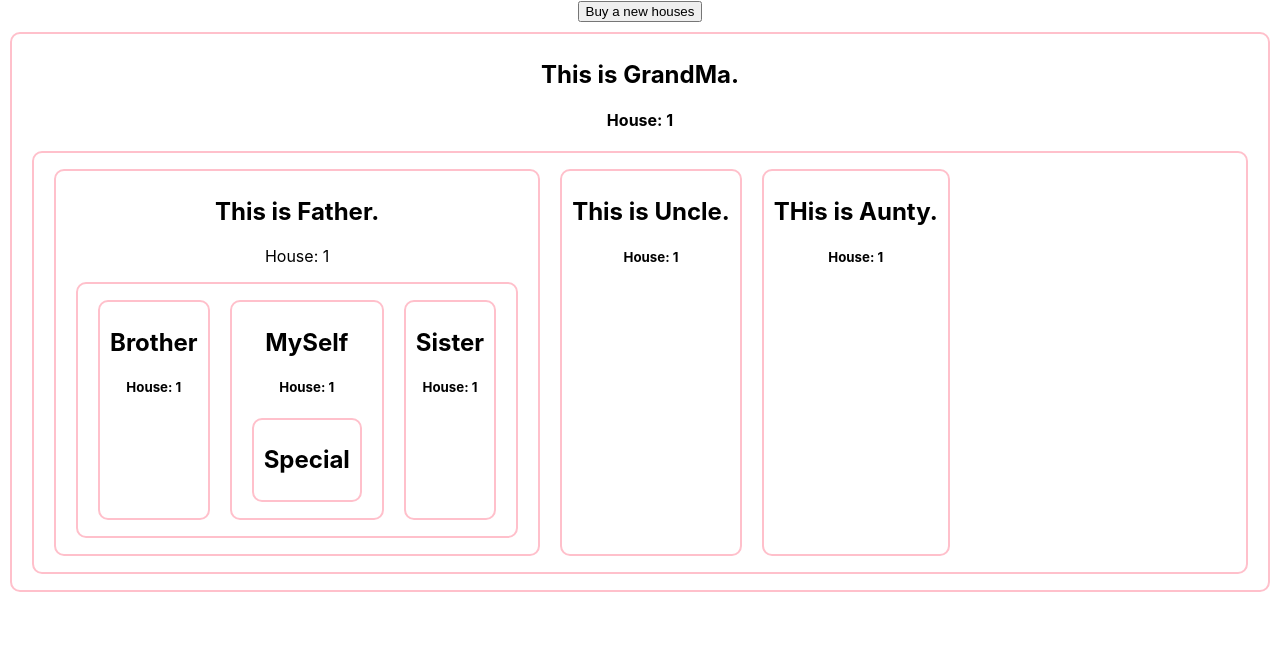
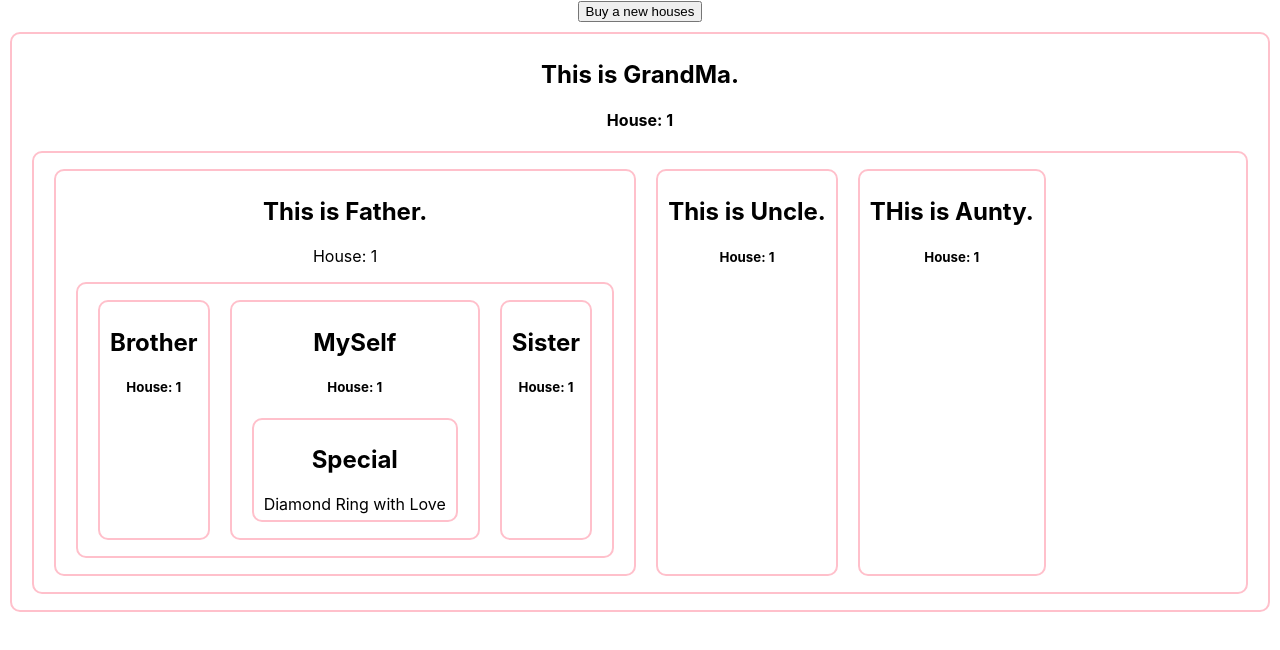
Before and after one commit to mdraselmiah95/grandMa-context, a React (Create React App) app: page / in a window 1280 px wide. Shown: the top 650 px of the page. Built offline with nearby package versions, Linux system fonts and the light colour scheme.

Commit message:
WIP on GrandMa context project

```diff
--- a/src/App.js
+++ b/src/App.js
@@ -2,13 +2,13 @@ import { createContext, useState } from "react";
 import "./App.css";
 import Grandfather from "./components/Grandfather/Grandfather";
 
-const RingContext = createContext("ring");
+export const RingContext = createContext("ring");
 
 function App() {
   const [house, setHouse] = useState(1);
-  const ornaments = "Diamond Ring";
+  const ornaments = "Diamond Ring with Love";
   return (
-    <RingContext.Provider value="Diamond Ring">
+    <RingContext.Provider value={ornaments}>
       <div className="App">
         <button onClick={() => setHouse(house + 1)}>Buy a new houses</button>
         <Grandfather house={house} ornaments={ornaments} />
--- a/src/components/Special/Special.js
+++ b/src/components/Special/Special.js
@@ -1,9 +1,12 @@
-import React from "react";
+import React, { useContext } from "react";
+import { RingContext } from "../../App";
 
 const Special = () => {
+  const ornaments = useContext(RingContext);
   return (
     <div>
       <h2>Special</h2>
+      {ornaments}
     </div>
   );
 };
```
